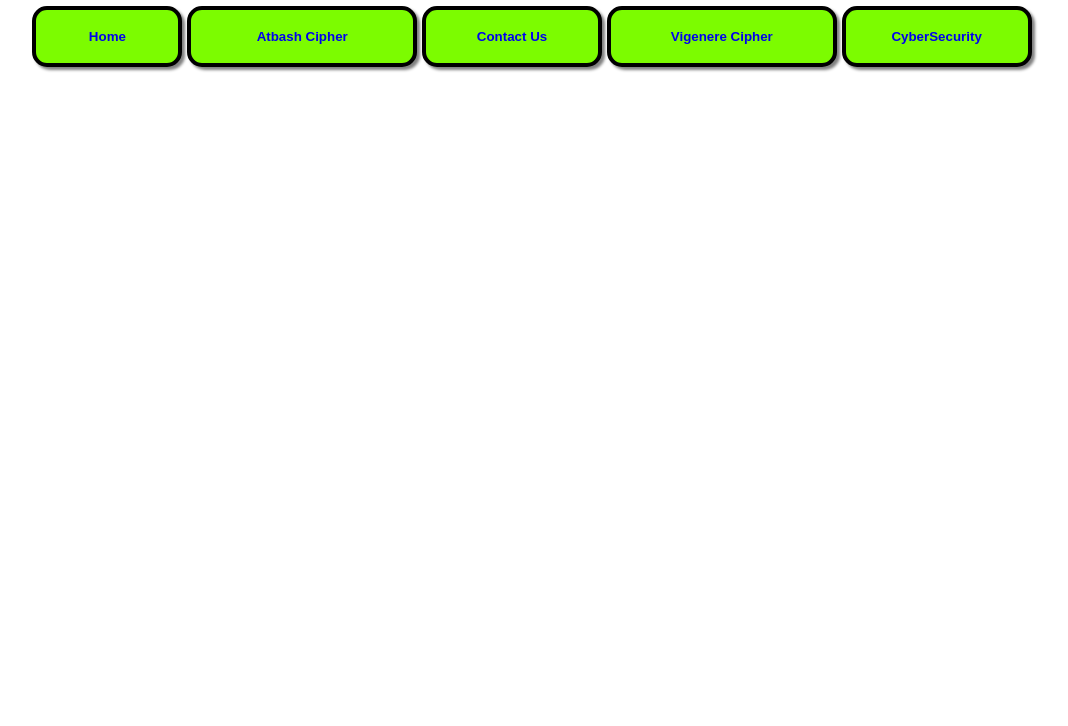
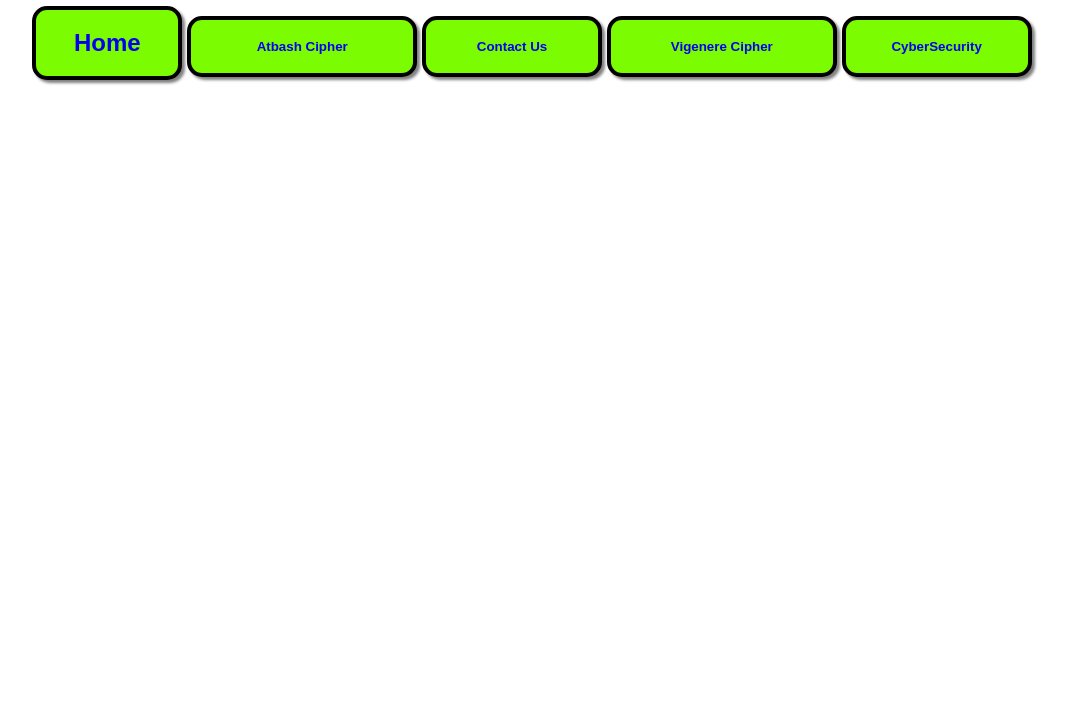
Before and after one commit to DanielNelga/Gui-Project, a plain HTML site: page Home.html in a window 1280 px wide. Shown: the part 74-800 px from the top of the page, without its empty margins (108-1176 px from the left). Drawn offline with Linux system fonts and the light colour scheme.

Commit message:
changed title size

```diff
--- a/style.css
+++ b/style.css
@@ -2,7 +2,7 @@
 					@import url('https://fonts.googleapis.com/css2?family=Caveat:wght@400..700&family=Do+Hyeon&family=Sigmar+One&display=swap');
 					@import url('https://fonts.googleapis.com/css2?family=Lilita+One&display=swap');
 					/* Here I made the 5 boxes that will allow for quick navigation between pages with a similar style of css  -DN */
-			.b1 { background-color: lawngreen; color: black; font-weight: bold;	box-shadow: 3px 3px 3px 0px grey; border-radius: 15px; padding: 1.5%; width: 150px; border: 4px solid black; }
+			.b1 { background-color: lawngreen; color: black; font-weight: bold;	box-shadow: 3px 3px 3px 0px grey; border-radius: 15px; font-size:x-large; padding: 1.5%; width: 150px; border: 4px solid black; }
 
 
 			.b2 { background-color: lawngreen; color: black; font-weight: bold; box-shadow: 3px 3px 3px 0px grey; border-radius: 15px; padding: 1.5%; width: 230px; border: 4px solid black}
```
